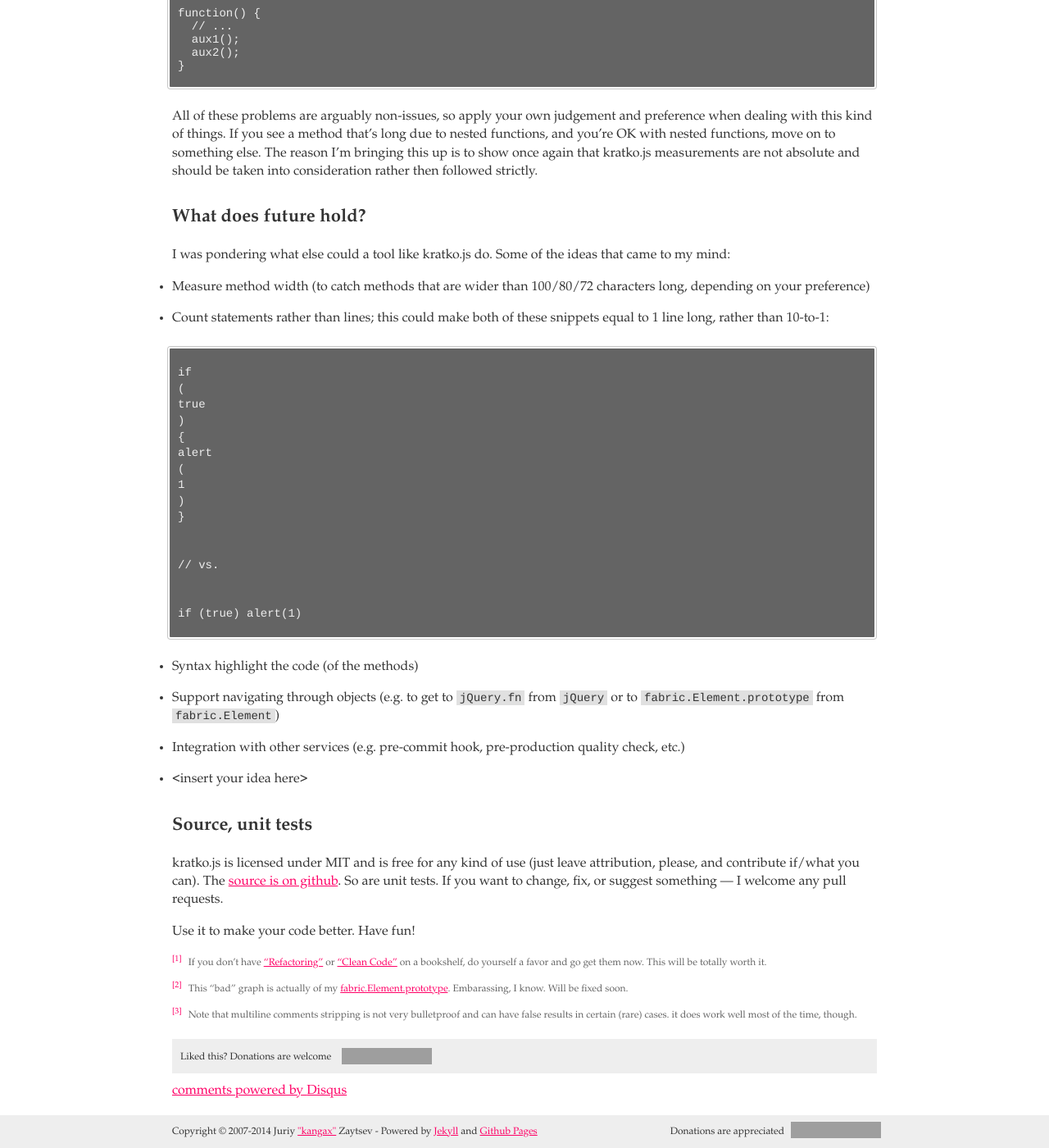
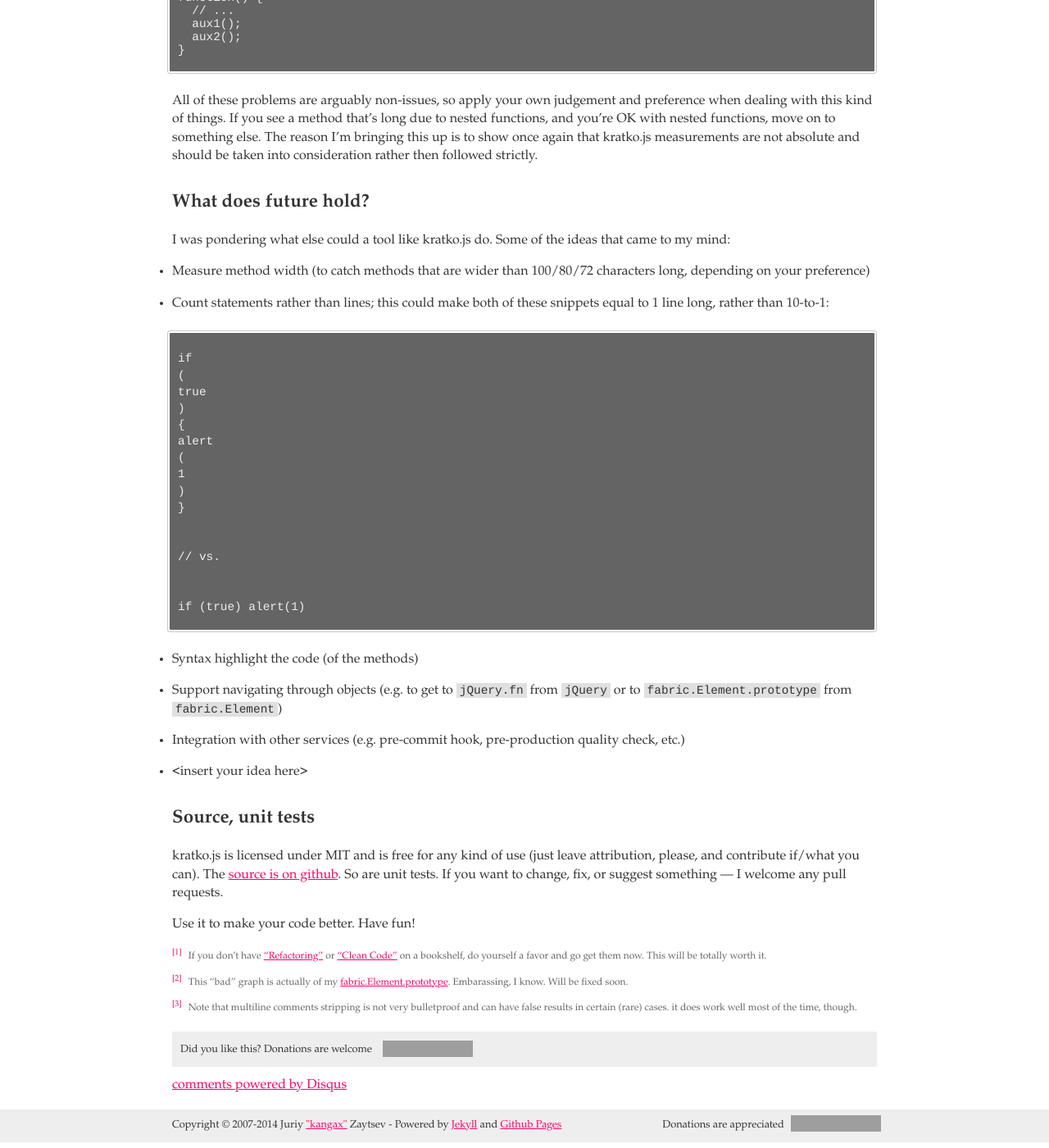
Before and after one commit to kangax/perfectionkills.com, a Jekyll site: the page built from _posts/2011-06-13-refactoring-javascript-with-kratko-js.html, in a window 1280 px wide and 1400 px high, scrolled down 8523 px. Shown: the whole window at 82% size. Built offline with Jekyll 4.4.1, drawn with Linux system fonts in a browser that asks for light colours; Markdown is read by kramdown in place of the engine named in the settings; comment, search, counter and statistics services are not loaded; grey boxes are pictures that could not be loaded.

Commit message:
Use em-based font sizes

```diff
--- a/_layouts/post.html
+++ b/_layouts/post.html
@@ -38,7 +38,7 @@
           {{ content }}
 
           <p class="donations-in-post">
-            Liked this? Donations are welcome
+            Did you like this? Donations are welcome
 
             <script data-gittip-username="kangax"
                 data-gittip-widget="button"
--- a/_posts/2011-06-13-refactoring-javascript-with-kratko-js.html
+++ b/_posts/2011-06-13-refactoring-javascript-with-kratko-js.html
@@ -8,7 +8,7 @@ tags:
 
 <h2>Refactoring Javascript with kratko.js</h2>
 
-<p><img src="/images/kratko_screenshot_1.png" style="width:700px"></p>
+<p><img src="/images/kratko_screenshot_1.png" style="width:675px"></p>
 
 <p>Understanding the concept of <a href="http://en.wikipedia.org/wiki/Code_refactoring">code refactoring</a> is one of the best things you can do to become a better programmer <sup><a href="#on-refactoring">[1]</a></sup>.</p>
 
--- a/css/master.css
+++ b/css/master.css
@@ -1,5 +1,8 @@
+/*
+  16px = 1em
+*/
 body {
-  border-top: 2px solid #555; margin: 0; font-family: 'Palatino Linotype', 'Book Antiqua', 'Palatino', serif; color: #333; font-size: 16px; background: #fff;
+  border-top: 2px solid #555; margin: 0; font-family: 'Palatino Linotype', 'Book Antiqua', 'Palatino', serif; color: #333; font-size: 1em; background: #fff;
 }
 
 #outer-wrapper { border-top: 7px solid #ddd; }
@@ -9,13 +12,13 @@ body {
 .blog-title a { color: #333; text-decoration: none; }
 .blog-title a:hover, .blog-title a:focus { text-shadow: #FFC8C8 0 0 1px; }
 .blog-author { margin: 0; display: inline; vertical-align: baseline; font-style: italic; }
-.blog-slogan { clear: both; margin-top: 0; font-size: 14px; text-transform: lowercase; font-variant: small-caps; color: #f06; margin-left: 2px; margin-bottom: 60px; }
+.blog-slogan { clear: both; margin-top: 0; font-size: 0.9em; text-transform: lowercase; font-variant: small-caps; color: #f06; margin-left: 2px; margin-bottom: 60px; }
 
 h2, h3, h4, h5 { position: relative; }
-h2 { font-size: 28px; margin-bottom: 28px; }
-h3 { font-size: 22px; margin-top: 32px; margin-left: -30px; padding-left: 30px; }
+h2 { font-size: 1.6em; margin-bottom: 28px; }
+h3 { font-size: 1.4em; margin-top: 32px; margin-left: -30px; padding-left: 30px; }
 h4 { margin-left: -25px; padding-left: 25px; }
-h5 { font-size: 16px; margin-left: -25px; padding-left: 25px; }
+h5 { font-size: 1.2em; margin-left: -25px; padding-left: 25px; }
 h3 a, h4 a, h5 a { position: absolute; left: -5px; top: -10px; text-decoration: none; display: none; padding: 10px; }
 h3:hover a, h4:hover a, h5:hover a, h3:focus a, h4:focus a, h5:focus a { display: block; }
 ol li, ul li { margin-bottom: 7px; line-height: 1.4; }
@@ -33,8 +36,8 @@ a:active { color: #333; }
 strong code { background: #ffc; }
 .superhero strong { background: none !important }
 
-code { font-family: Courier, monospace; font-size: 14px; background: #e0e0e0; padding: 1px 4px; }
-pre code { border: none; font-size: 14px; display: block; }
+code { font-family: Courier, monospace; font-size: 0.9em; background: #e0e0e0; padding: 1px 4px; }
+pre code { border: none; font-size: 0.9em; display: block; }
 
 pre { background: rgb(200,200,200); margin-left: -6px; margin-top: 22px; margin-bottom: 22px; padding: 1px; border-radius: 4px; }
 pre code { background: rgb(100,100,100); padding-left: 10px; color: #eee; border: 2px solid #fff; border-radius: 3px; padding-bottom: 18px; }
@@ -48,7 +51,7 @@ cite { float: none; line-height: 1.4; }
   position: fixed;
   top: 40px;
   left: 0;
-  font-size: 12px;
+  font-size: 0.8em;
   background: #f5f5f5;
   -webkit-box-shadow: 1px 1px 4px rgba(0,0,0,0.5);
   -moz-box-shadow: 1px 1px 4px rgba(0,0,0,0.5);
@@ -61,22 +64,14 @@ cite { float: none; line-height: 1.4; }
 #toc li { margin-bottom: 10px; list-style: none; }
 #toc li:before { content: '- '; }
 
-.footnote { font-size: 12px; color: #666; }
+.footnote { font-size: 0.75em; color: #666; }
 .footnote sup { color: #f06; margin-right: 5px; }
 
 .post { position: relative; }
 .post > h2 { margin-top: 60px; margin-right: 130px; }
 
-.meta { color: #555; font-size: 11px; position: absolute; top: 18px; right: 0; }
+.meta { color: #555; font-size: 0.75em; position: absolute; top: 18px; right: 0; }
 .entry { margin-bottom: 20px; }
-
-.subnav {padding:0 12px;}
-.subnav h2 {color:#F06;font-size:auto;height:20px;margin-left:8px;margin-top:1em;font-size:1.2em;}
-.subnav ul {margin:0 0 16px;padding:0;}
-.subnav li {border-bottom:1px dotted #333;list-style:none;margin:0;padding: 3px 0; }
-.subnav h1 a {color:#F06;}
-.subnav li > a {color:#777;display:block;font-size:0.9em;padding:3px 6px 3px 8px;text-align:left;text-decoration:none;}
-.subnav li > a:focus, .subnav li > a:hover {color:#DDD;}
 
 #carbonads-container { float: right; margin-left: 20px; margin-bottom: 20px; margin-top: 40px; clear: both; }
 
@@ -95,45 +90,45 @@ cite { float: none; line-height: 1.4; }
 .posts .popular, .posts .new { position: relative; }
 
 .posts .popular:before {
-  content: 'popular'; position: absolute; top: -1px; left: -60px; font-size: 11px;
+  content: 'popular'; position: absolute; top: -1px; left: -60px; font-size: 0.7em;
   border-radius: 5px; background: rgb(155, 177, 213); color: #fff; padding: 3px 6px; font-family: Helvetica, sans-serif; }
 
 .posts .new:before {
-  content: 'new'; position: absolute; top: -1px; left: -45px; font-size: 11px;
+  content: 'new'; position: absolute; top: -1px; left: -45px; font-size: 0.7em;
   border-radius: 5px; background: rgb(152, 203, 74); color: #fff; padding: 3px 6px; font-family: Helvetica, sans-serif; }
 
 .posts li.hidden { height: 0; overflow: hidden; opacity: 0; margin-bottom: 0; }
 
-.popular-tag { font-size: 11px; border-radius: 5px; background: rgb(155, 177, 213); color: #fff; padding: 3px 6px; font-family: Helvetica, sans-serif; }
+.popular-tag { font-size: 0.7em; border-radius: 5px; background: rgb(155, 177, 213); color: #fff; padding: 3px 6px; font-family: Helvetica, sans-serif; }
 
 .gist span { font-size: 90%; }
 .gist-meta { opacity: 0; transition: all 0.1s; }
 .gist-file { border: none !important; }
 .gist:hover .gist-meta { opacity: 1; }
 
-.post-date, .post-num-words { float: right; font-style: italic; color: #888; margin-top: 10px; font-size: 14px; }
+.post-date, .post-num-words { float: right; font-style: italic; color: #888; margin-top: 10px; font-size: 0.9em; }
 .post-num-words span { color: #ccc; }
 .post-date:after { content: '\b7'; margin-right: 10px; margin-left: 7px; }
 
 .front-page-content { margin: 80px auto; position: relative; }
 
-.filter { position: absolute; top: -50px; right: 0; font-size: 13px; }
+.filter { position: absolute; top: -50px; right: 0; font-size: 0.8em; }
 .topic:first-child { margin-left: 10px; }
-.topic.selected { font-size: 11px; border-radius: 5px; background: #f06; color: #fff; padding: 3px 6px; font-family: Helvetica, sans-serif; text-decoration: none; }
+.topic.selected { font-size: 0.9em; border-radius: 5px; background: #f06; color: #fff; padding: 3px 6px; font-family: Helvetica, sans-serif; text-decoration: none; }
 
 .floated { float: left; vertical-align: top; margin-right: 20px; margin-top: 10px; }
 
-.back-to-front { position: absolute; top: 8px; left: -65px; text-decoration: none; font-size: 13px; }
+.back-to-front { position: absolute; top: 8px; left: -65px; text-decoration: none; font-size: 0.9em; }
 .back-to-front:hover, .back-to-front:focus { text-decoration: underline; }
 
 .content { position: relative; }
 
 .toc { margin-bottom: 30px; }
 
-.donations-in-post { font-size: 12px; background: #eee; padding: 5px 10px; line-height: 30px; margin-top: 20px; }
+.donations-in-post { font-size: 0.8em; background: #eee; padding: 5px 10px; line-height: 30px; margin-top: 20px; }
 .donations-in-post iframe { position: relative; top: 6px; left: 10px; }
 
-.footer { background: #eee; line-height: 40px; font-size: 12px; }
+.footer { background: #eee; line-height: 40px; font-size: 0.8em; }
 .footer .wrapper { width: 860px; margin: 0 auto; }
 .footer iframe { position: relative; top: 5px; left: 5px; }
 .footer .donations { float: right; }
@@ -175,7 +170,3 @@ html, body {
     height: 60px;
   }
 }
-
-@media (max-width: 480px) {
-  font-size: 3em;
-}
```
